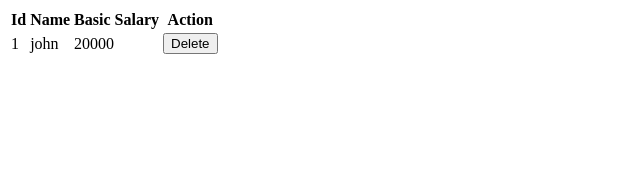
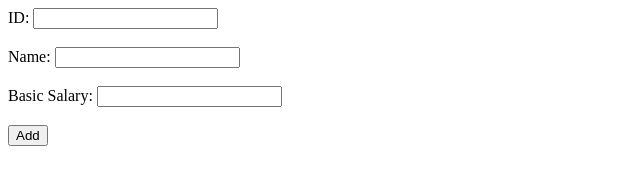
Before and after one commit to vaibhavkumartiwari-cedcommerce/JSadvance, a plain HTML site: page index.html in a window 1280 px wide. Shown: the whole page, without its empty margins (0-640 px from the left). Drawn offline with Linux system fonts and the light colour scheme.

Commit message:
debug through console

```diff
--- a/code.js
+++ b/code.js
@@ -1,15 +1,27 @@
 
+var arr=[];
+var Arr;
+class Employee{
+    constructor(ID,Name,Sal){
+        this.ID=ID;
+        this.Name=Name;
+        this.Sal=Sal;
+    }
 
-import E1 from './new.js';
+}
 
 
 
 
-/*function check(){
+function check(){
 
     var id=document.getElementById("ID").value;
     var name=document.getElementById("Name").value;
     var sal=document.getElementById("Sal").value;
+    if(sal<0)
+      { console.log("salary shoild not be less than 0");
+      setTimeout("location.reload(true);",2000);
+}
 
     let E1=new Employee(id,name,sal)
             Arr=JSON.stringify(E1);
@@ -19,15 +31,17 @@ import E1 from './new.js';
 
 
 
+   show();
 
+};
 
-}; */
+function show(){
 let text="<table><th>Id </th><th>Name</th><th>Basic Salary</th><th>Action<th>";
-//for(let j=0;j<arr.length;j++){
-     // let t=JSON.parse(arr[j]);
+for(let j=0;j<arr.length;j++){
+     let t=JSON.parse(arr[j]);
 
-      text+= "<tr><td>"+E1.ID+"</td><td>"+E1.Name+"</td><td>"+E1.Sal+"</td><td><button>Delete</button></tr>"
-//}
+      text+= "<tr><td>"+t.ID+"</td><td>"+t.Name+"</td><td>"+t.Sal+"</td><td><button>Delete</button></tr>"
+}
 
 
 
@@ -37,3 +51,10 @@ let text="<table><th>Id </th><th>Name</th><th>Basic Salary</th><th>Action<th>";
 
 
   document.getElementById("res").innerHTML=text;
+
+
+
+
+
+
+}
--- a/index.html
+++ b/index.html
@@ -5,12 +5,20 @@
     </head>
     <body>
 
-        <script type="module" src="new.js"></script>
-        <script  type="module" src="code.js"></script>
+        <script src="code.js"></script>
 
 
 
-
+       <div id="form">
+        <label for="ID">ID:</label>
+        <input type="number" name="" id="ID"><br><br>
+        <label for="Name">Name:</label>
+        <input type="text" name="" id="Name"><br><br>
+        <label for="Sal">Basic Salary:</label>
+        <input type="number" name="" id="Sal"><br><br>
+        <button type="submit" onclick="check()">Add</button>
+    </div>
+     <br><br>
     <div id="res"></div>
     <br>
     <div id="arrow"></div>
--- a/new.js
+++ /dev/null
@@ -1,10 +0,0 @@
-class Employee{
-    constructor(ID,Name,Sal){
-        this.ID=ID;
-        this.Name=Name;
-        this.Sal=Sal;
-    }
-
-}
-let E1= new Employee(1,"john",20000);
-export default E1;
```
